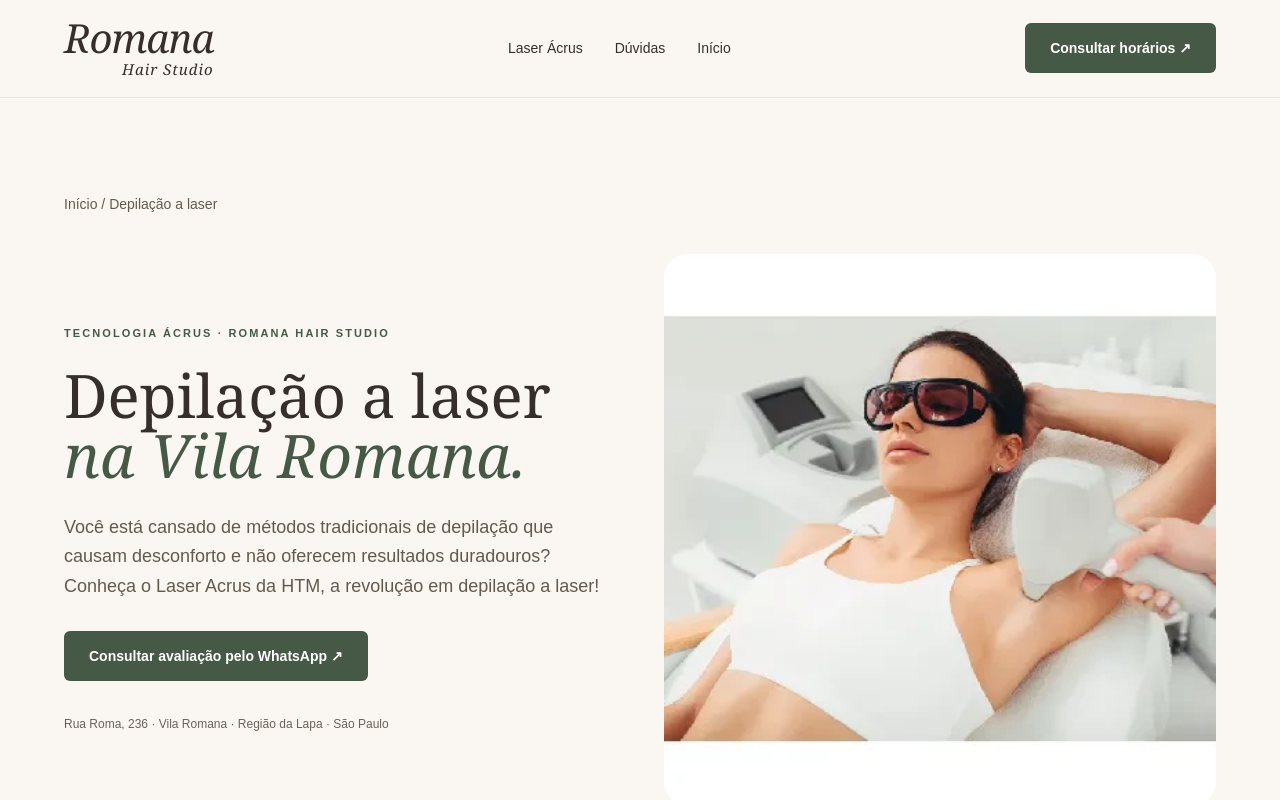
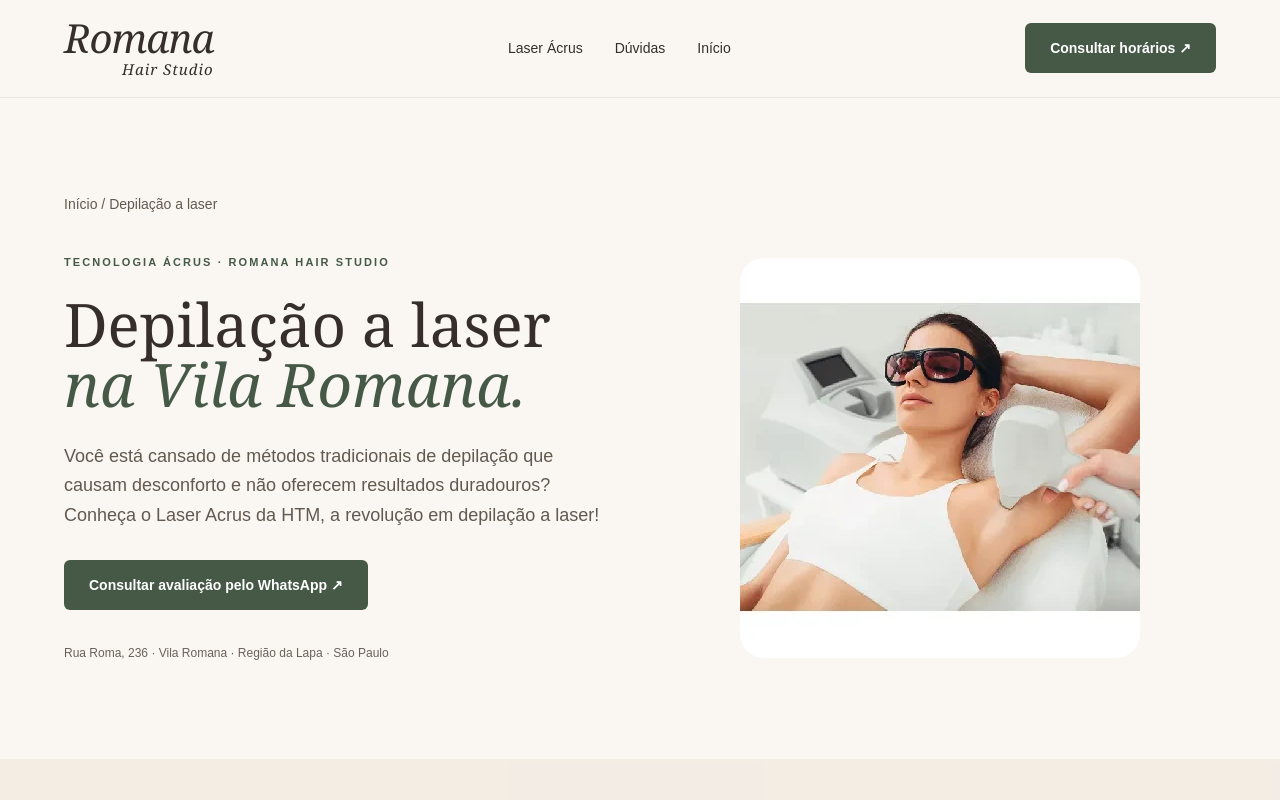
Before and after one commit to Romanahairstudio/romana-hair-studio, a Next.js app: page /depilacao-a-laser in a window 1280 px wide. Shown: the top 800 px of the page. Built offline with nearby package versions, Linux system fonts and the light colour scheme.

Commit message:
Evita ampliação da imagem do laser além da resolução original

```diff
--- a/app/depilacao-a-laser/page.jsx
+++ b/app/depilacao-a-laser/page.jsx
@@ -30,7 +30,7 @@ export default function LaserPage() {
     <section id="conteudo" className={styles.section}>
       <nav aria-label="Caminho da página" className="text-sm text-[#62594f] mb-10"><a href="/" className="underline">Início</a> / Depilação a laser</nav>
       <div className="grid lg:grid-cols-2 gap-12 items-center"><div><p className={styles.eyebrow}>TECNOLOGIA ÁCRUS · ROMANA HAIR STUDIO</p><h1 className="font-serif text-5xl sm:text-6xl leading-tight">Depilação a laser<br /><em>na Vila Romana.</em></h1><p className="text-lg leading-relaxed text-[#62594f] mt-7">Você está cansado de métodos tradicionais de depilação que causam desconforto e não oferecem resultados duradouros? Conheça o Laser Acrus da HTM, a revolução em depilação a laser!</p><div className={styles.actions}><a className={styles.button} href={whatsapp} target="_blank" rel="noreferrer">Consultar avaliação pelo WhatsApp ↗</a></div><p className={styles.heroNote}>Rua Roma, 236 · Vila Romana · Região da Lapa · São Paulo</p></div>
-      <figure className="overflow-hidden rounded-3xl bg-white"><img src="/images/laser-acrus-atendimento.webp" alt="Imagem ilustrativa de depilação a laser nas axilas, com uso de óculos de proteção" width={400} height={400} fetchPriority="high" className="w-full h-auto" /></figure></div>
+      <figure className="w-full max-w-[400px] mx-auto overflow-hidden rounded-3xl bg-white"><img src="/images/laser-acrus-atendimento.webp" alt="Imagem ilustrativa de depilação a laser nas axilas, com uso de óculos de proteção" width={400} height={400} fetchPriority="high" className="w-full h-auto" /></figure></div>
     </section>
     <section id="tecnologia" className="bg-[#eadfd2]/45"><div className={styles.section}><div className={styles.sectionHeading}><div><p className={styles.eyebrow}>COMO FUNCIONA</p><h2>Conheça o<br /><em>laser Ácrus HTM.</em></h2></div><p>A energia luminosa é absorvida pelo pigmento do pelo e convertida em calor, atingindo estruturas do folículo. Como os pelos crescem em ciclos, o tratamento é realizado em sessões.</p></div><div className="grid md:grid-cols-3 gap-5">{[['Triple Wave', 'Emissão simultânea de 755, 808 e 1064 nm, comprimentos de onda associados a Alexandrite, Diodo e Nd:YAG.'], ['Resfriamento da ponteira', 'O sistema Cryocooling MAXX auxilia no conforto durante a aplicação. A sensação varia entre pessoas e regiões.'], ['Avaliação individual', 'Fototipo, características dos pelos e histórico da pele orientam a indicação e os parâmetros do atendimento.']].map(([t,p]) => <article key={t} className={card}><h3 className="font-serif text-2xl mb-4">{t}</h3><p className="text-[#62594f] leading-relaxed">{p}</p></article>)}</div><p className="text-sm text-[#62594f] mt-6">Equipamento Ácrus HTM · Registro Anvisa informado pelo fabricante: 80212480029.</p></div></section>
     <section id="resultados" className={styles.section}><div className={styles.sectionHeading}><div><p className={styles.eyebrow}>RESULTADOS E EXPECTATIVAS</p><h2>Redução progressiva.<br /><em>Cada pele tem seu tempo.</em></h2></div><p>Ao longo das sessões, pode ocorrer redução da quantidade de pelos e crescimento mais lento. A resposta depende da região, das características dos fios e de fatores individuais.</p></div><div className="grid md:grid-cols-2 gap-5"><article className={card}><h3 className="font-serif text-2xl mb-4">Como acompanhar o antes e depois?</h3><p className="text-[#62594f] leading-relaxed">O acompanhamento pode incluir fotografias padronizadas, com a mesma iluminação e enquadramento, além do registro das sessões e dos intervalos. Converse com a equipe sobre o acompanhamento do seu caso.</p></article><article className={card}><h3 className="font-serif text-2xl mb-4">O que esperar do tratamento?</h3><p className="text-[#62594f] leading-relaxed">Resultados individuais variam. Novos fios podem surgir e sessões de manutenção podem ser necessárias. A avaliação é o momento de esclarecer limites e definir expectativas realistas.</p></article></div></section>
```
